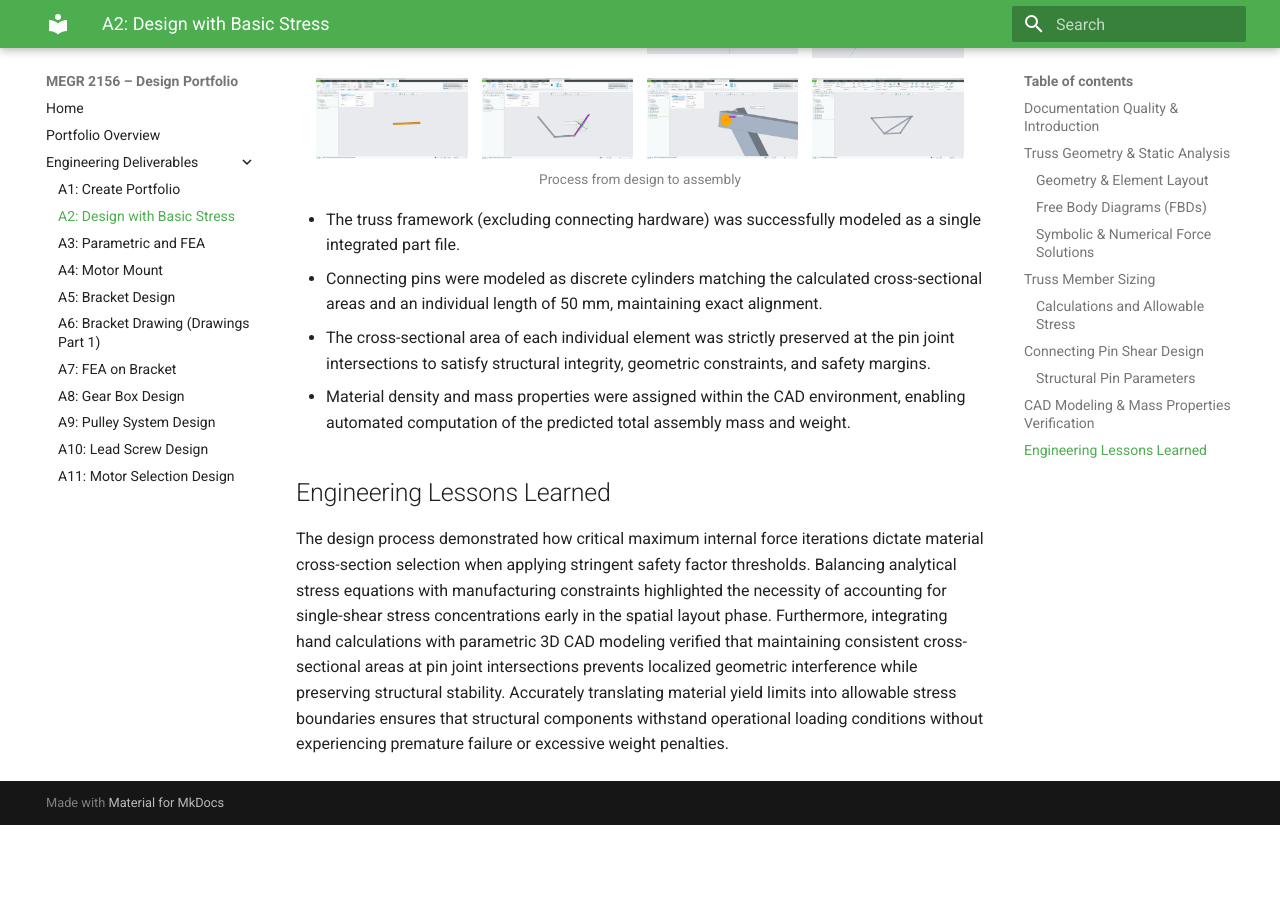
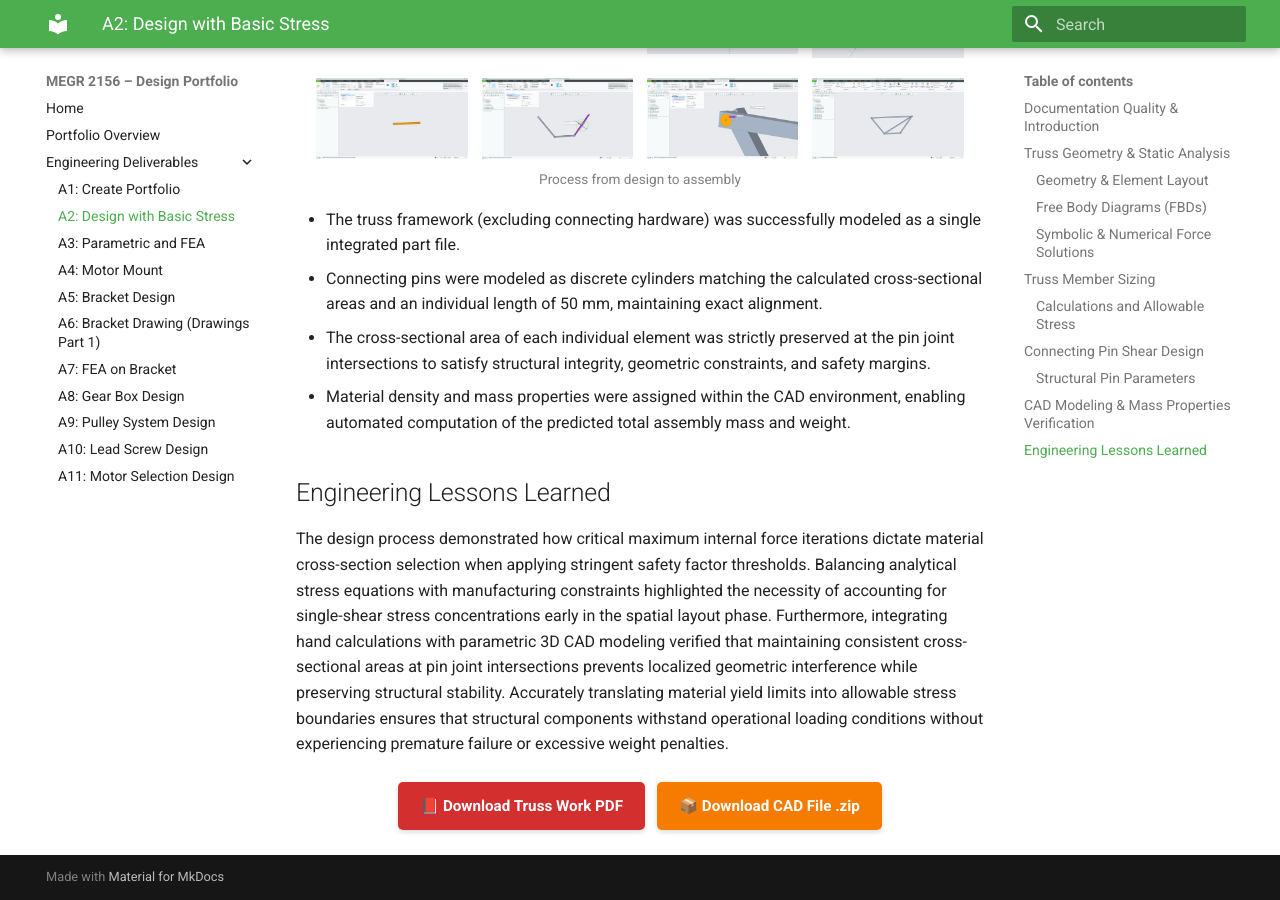
Before and after one commit to rhoang628/megr2156-portfolio, an MkDocs documentation site: the page built from docs/assignments/A02/index.md, in a window 1280 px wide and 900 px high, scrolled down 3536 px. Built offline with MkDocs 1.6.1 and Material for MkDocs 9.7.7, drawn with Linux system fonts in a browser that asks for light colours; before the commit the page ends 4361 px from its top, so only the background shows below that; part of the change alters nothing that is shown.

Commit message:
Add download buttons for report and CAD files
Added download buttons for PDF report and ZIP archive.

```diff
--- a/docs/assignments/A02/index.md
+++ b/docs/assignments/A02/index.md
@@ -130,3 +130,37 @@ A 3D parametric model of the truss structure was generated using CAD software. T
 
 ## Engineering Lessons Learned
 The design process demonstrated how critical maximum internal force iterations dictate material cross-section selection when applying stringent safety factor thresholds. Balancing analytical stress equations with manufacturing constraints highlighted the necessity of accounting for single-shear stress concentrations early in the spatial layout phase. Furthermore, integrating hand calculations with parametric 3D CAD modeling verified that maintaining consistent cross-sectional areas at pin joint intersections prevents localized geometric interference while preserving structural stability. Accurately translating material yield limits into allowable stress boundaries ensures that structural components withstand operational loading conditions without experiencing premature failure or excessive weight penalties.
+
+<div align="center" style="margin: 25px 0; gap: 12px; display: flex; justify-content: center; flex-wrap: wrap;">
+
+  <!-- PDF Report Download Button -->
+  <a href="MEGR 2156.pdf" download="MEGR 2156.pdf" style="
+    background-color: #d32f2f;
+    color: white;
+    text-decoration: none;
+    padding: 12px 22px;
+    font-size: 0.95em;
+    font-weight: bold;
+    border-radius: 5px;
+    box-shadow: 0 2px 5px rgba(0,0,0,0.15);
+    display: inline-block;
+    transition: background-color 0.2s;">
+    📕 Download Truss Work PDF
+  </a>
+
+  <!-- ZIP Archive Download Button -->
+  <a href="A2.zip" download="A2.zip" style="
+    background-color: #f57c00;
+    color: white;
+    text-decoration: none;
+    padding: 12px 22px;
+    font-size: 0.95em;
+    font-weight: bold;
+    border-radius: 5px;
+    box-shadow: 0 2px 5px rgba(0,0,0,0.15);
+    display: inline-block;
+    transition: background-color 0.2s;">
+    📦 Download CAD File .zip
+  </a>
+
+</div>
```
